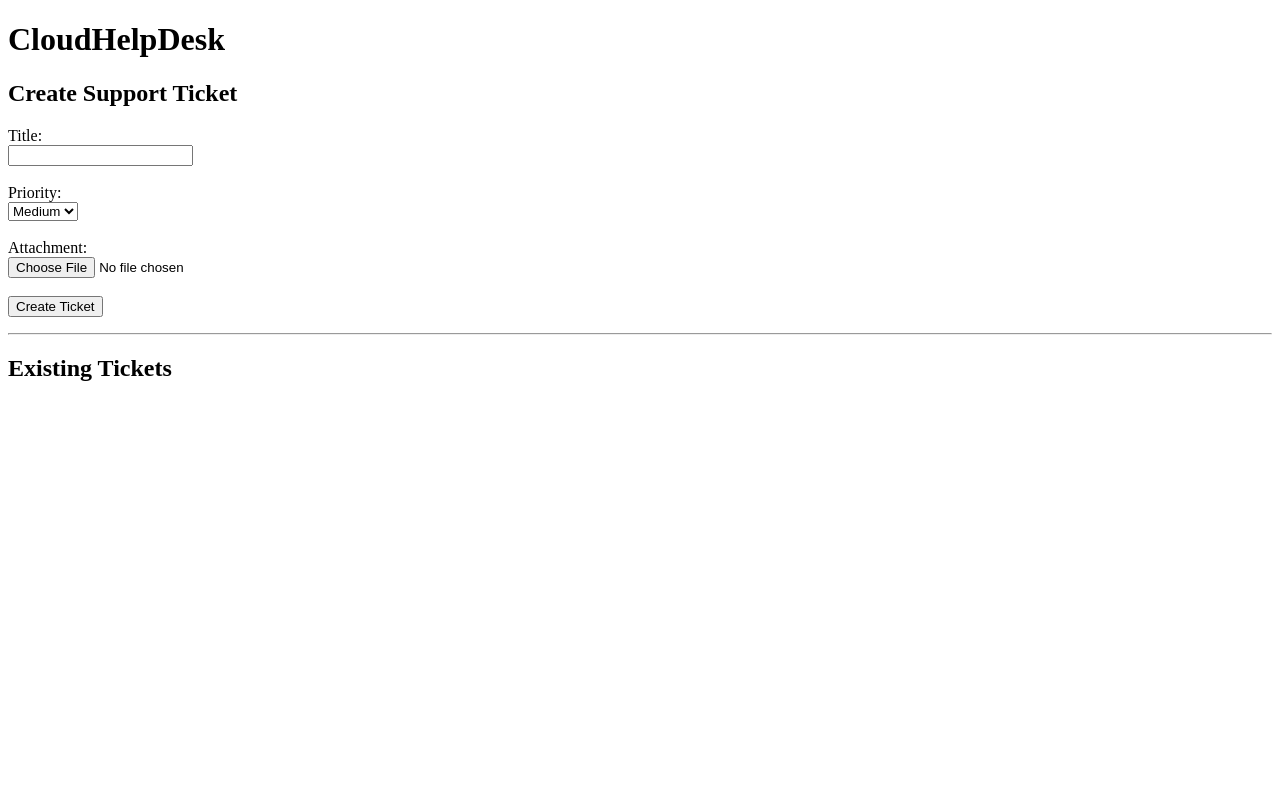
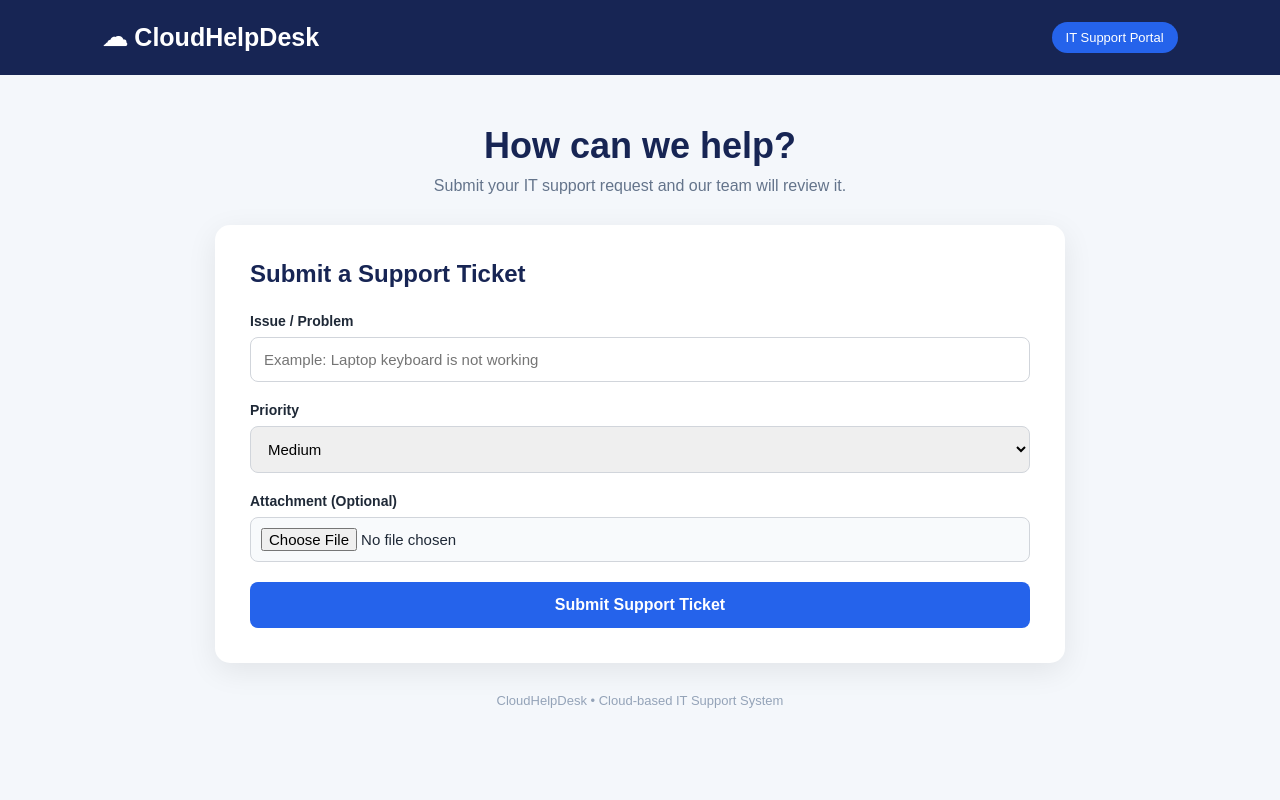
Before and after one commit to HimanshuRaj02/CloudHelpDesk, a Flask app: page / in a window 1280 px wide. Run offline with Flask 3, Linux system fonts and the light colour scheme; data that the repository does not hold is empty.

Commit message:
Improve customer support portal

```diff
--- a/templates/index.html
+++ b/templates/index.html
@@ -1,52 +1,245 @@
 <!DOCTYPE html>
-<html>
+<html lang="en">
 <head>
-    <title>CloudHelpDesk</title>
+    <meta charset="UTF-8">
+    <meta name="viewport" content="width=device-width, initial-scale=1.0">
+
+    <title>CloudHelpDesk | Support Portal</title>
+
+    <style>
+        * {
+            box-sizing: border-box;
+            margin: 0;
+            padding: 0;
+            font-family: Arial, sans-serif;
+        }
+
+        body {
+            min-height: 100vh;
+            background: #f4f7fb;
+            color: #1f2937;
+        }
+
+        .header {
+            background: #172554;
+            color: white;
+            padding: 22px 8%;
+            display: flex;
+            justify-content: space-between;
+            align-items: center;
+        }
+
+        .logo {
+            font-size: 25px;
+            font-weight: bold;
+        }
+
+        .badge {
+            background: #2563eb;
+            padding: 8px 14px;
+            border-radius: 20px;
+            font-size: 13px;
+        }
+
+        .container {
+            width: 90%;
+            max-width: 850px;
+            margin: 50px auto;
+        }
+
+        .hero {
+            text-align: center;
+            margin-bottom: 30px;
+        }
+
+        .hero h1 {
+            font-size: 36px;
+            margin-bottom: 10px;
+            color: #172554;
+        }
+
+        .hero p {
+            color: #64748b;
+            font-size: 16px;
+        }
+
+        .card {
+            background: white;
+            padding: 35px;
+            border-radius: 15px;
+            box-shadow: 0 8px 30px rgba(0,0,0,0.08);
+        }
+
+        .card h2 {
+            margin-bottom: 25px;
+            color: #172554;
+        }
+
+        .form-group {
+            margin-bottom: 20px;
+        }
+
+        label {
+            display: block;
+            margin-bottom: 8px;
+            font-weight: bold;
+            font-size: 14px;
+        }
+
+        input,
+        select {
+            width: 100%;
+            padding: 13px;
+            border: 1px solid #d1d5db;
+            border-radius: 8px;
+            font-size: 15px;
+        }
+
+        input:focus,
+        select:focus {
+            outline: none;
+            border-color: #2563eb;
+        }
+
+        .file-box {
+            padding: 10px;
+            background: #f8fafc;
+        }
+
+        button {
+            width: 100%;
+            padding: 14px;
+            border: none;
+            border-radius: 8px;
+            background: #2563eb;
+            color: white;
+            font-size: 16px;
+            font-weight: bold;
+            cursor: pointer;
+        }
+
+        button:hover {
+            background: #1d4ed8;
+        }
+
+        button:disabled {
+            background: #94a3b8;
+            cursor: not-allowed;
+        }
+
+        #message {
+            margin-top: 20px;
+            padding: 12px;
+            border-radius: 8px;
+            display: none;
+            text-align: center;
+            font-weight: bold;
+        }
+
+        .success {
+            background: #dcfce7;
+            color: #166534;
+            display: block !important;
+        }
+
+        .error {
+            background: #fee2e2;
+            color: #991b1b;
+            display: block !important;
+        }
+
+        .footer {
+            text-align: center;
+            margin-top: 30px;
+            color: #94a3b8;
+            font-size: 13px;
+        }
+    </style>
 </head>
 
 <body>
 
-    <h1>CloudHelpDesk</h1>
-    <h2>Create Support Ticket</h2>
+<header class="header">
+    <div class="logo">☁ CloudHelpDesk</div>
+    <div class="badge">IT Support Portal</div>
+</header>
+
+<main class="container">
+
+    <section class="hero">
+        <h1>How can we help?</h1>
+        <p>Submit your IT support request and our team will review it.</p>
+    </section>
+
+    <section class="card">
+
+        <h2>Submit a Support Ticket</h2>
 
         <form id="ticketForm">
 
-        <label>Title:</label><br>
-        <input type="text" id="title" required>
-        <br><br>
+            <div class="form-group">
+                <label for="title">Issue / Problem</label>
+                <input
+                    type="text"
+                    id="title"
+                    placeholder="Example: Laptop keyboard is not working"
+                    required
+                >
+            </div>
 
-        <label>Priority:</label><br>
+            <div class="form-group">
+                <label for="priority">Priority</label>
+
                 <select id="priority">
                     <option value="Low">Low</option>
                     <option value="Medium" selected>Medium</option>
                     <option value="High">High</option>
                 </select>
-        <br><br>
+            </div>
 
-        <label>Attachment:</label><br>
-        <input type="file" id="file">
-        <br><br>
+            <div class="form-group">
+                <label for="file">Attachment (Optional)</label>
 
-        <button type="submit">Create Ticket</button>
+                <input
+                    class="file-box"
+                    type="file"
+                    id="file"
+                >
+            </div>
+
+            <button type="submit" id="submitButton">
+                Submit Support Ticket
+            </button>
 
         </form>
 
         <p id="message"></p>
 
-    <hr>
+    </section>
 
-    <h2>Existing Tickets</h2>
+    <div class="footer">
+        CloudHelpDesk • Cloud-based IT Support System
+    </div>
 
-    <div id="tickets"></div>
+</main>
 
-</body>
 <script>
+
     const form = document.getElementById("ticketForm");
     const message = document.getElementById("message");
-    const ticketsDiv = document.getElementById("tickets");
+    const submitButton = document.getElementById("submitButton");
 
     form.addEventListener("submit", async function(event) {
+
         event.preventDefault();
+
+        submitButton.disabled = true;
+        submitButton.textContent = "Submitting...";
+
+        message.className = "";
+        message.style.display = "none";
+
+        try {
 
             const title = document.getElementById("title").value;
             const priority = document.getElementById("priority").value;
@@ -54,9 +247,11 @@
 
             let attachment = null;
 
-        // Upload file to S3 first
+            // Upload attachment to S3
             if (file) {
+
                 const formData = new FormData();
+
                 formData.append("file", file);
 
                 const uploadResponse = await fetch("/upload", {
@@ -64,16 +259,23 @@
                     body: formData
                 });
 
+                if (!uploadResponse.ok) {
+                    throw new Error("File upload failed");
+                }
+
                 const uploadData = await uploadResponse.json();
+
                 attachment = uploadData.filename;
             }
 
             // Create ticket in RDS
             const ticketResponse = await fetch("/tickets", {
                 method: "POST",
+
                 headers: {
                     "Content-Type": "application/json"
                 },
+
                 body: JSON.stringify({
                     title: title,
                     priority: priority,
@@ -81,45 +283,38 @@
                 })
             });
 
+            if (!ticketResponse.ok) {
+                throw new Error("Ticket creation failed");
+            }
+
             const ticketData = await ticketResponse.json();
 
-        message.textContent = ticketData.message;
+            message.textContent =
+                "✓ " + ticketData.message;
+
+            message.className = "success";
 
             form.reset();
 
-        loadTickets();
+        } catch (error) {
+
+            console.error(error);
+
+            message.textContent =
+                "Something went wrong. Please try again.";
+
+            message.className = "error";
+
+        } finally {
+
+            submitButton.disabled = false;
+            submitButton.textContent = "Submit Support Ticket";
+
+        }
+
     });
 
+</script>
 
-    async function loadTickets() {
-        const response = await fetch("/tickets");
-        const tickets = await response.json();
-
-        ticketsDiv.innerHTML = "";
-
-        tickets.forEach(ticket => {
-
-            const ticketElement = document.createElement("div");
-
-            ticketElement.innerHTML = `
-                <p>
-                    <strong>ID:</strong> ${ticket.id}<br>
-                    <strong>Title:</strong> ${ticket.title}<br>
-                    <strong>Priority:</strong> ${ticket.priority}<br>
-                    <strong>Status:</strong> ${ticket.status}<br>
-                    ${ticket.attachment_url
-                        ? `<a href="${ticket.attachment_url}" target="_blank">View Attachment</a>`
-                        : "No attachment"
-                    }
-                </p>
-                <hr>
-            `;
-
-            ticketsDiv.appendChild(ticketElement);
-        });
-    }
-
-    // Load existing tickets when page opens
-    loadTickets();
-</script>
+</body>
 </html>
```
Lines whose indentation alone changed are shown as unchanged.
